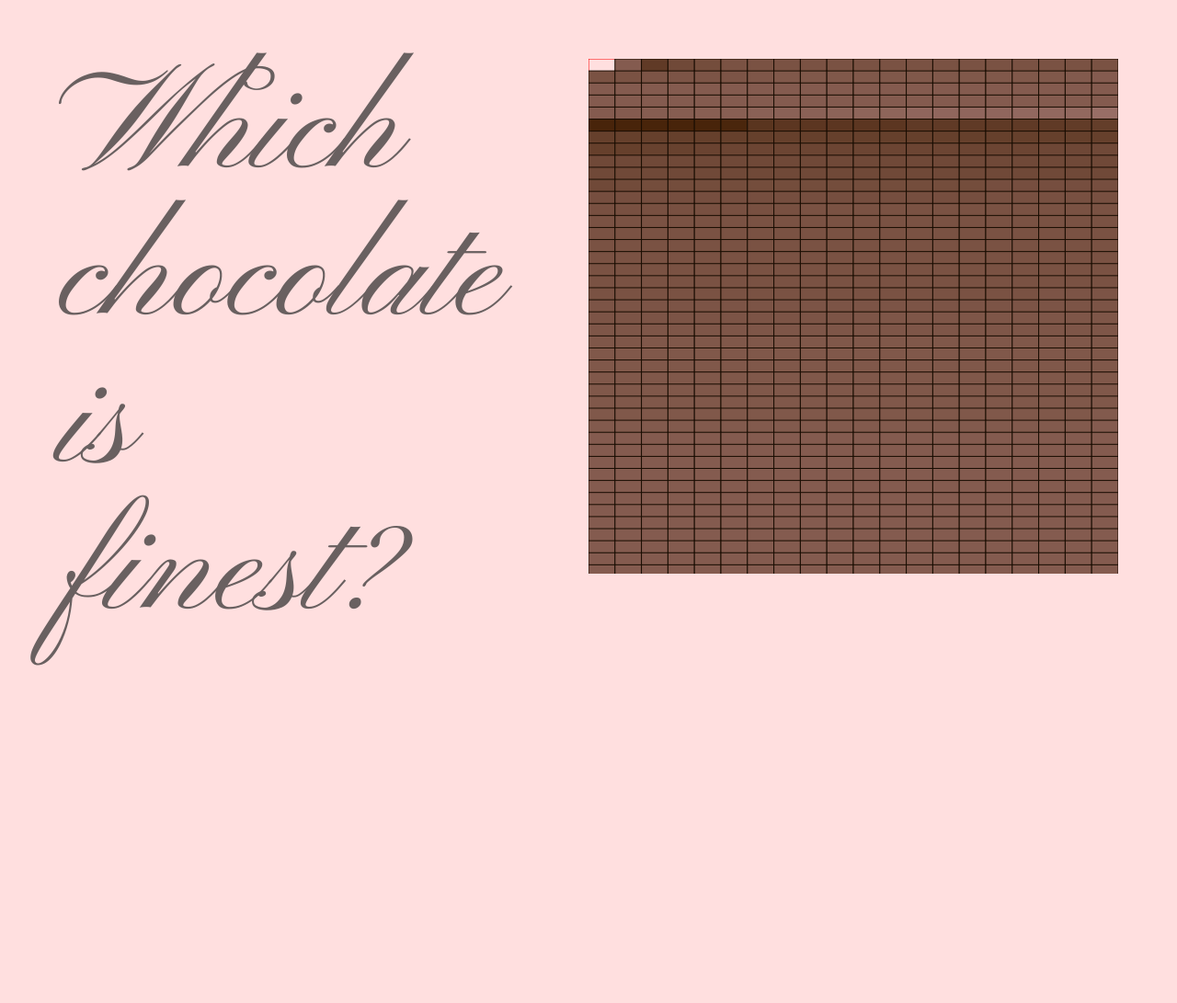
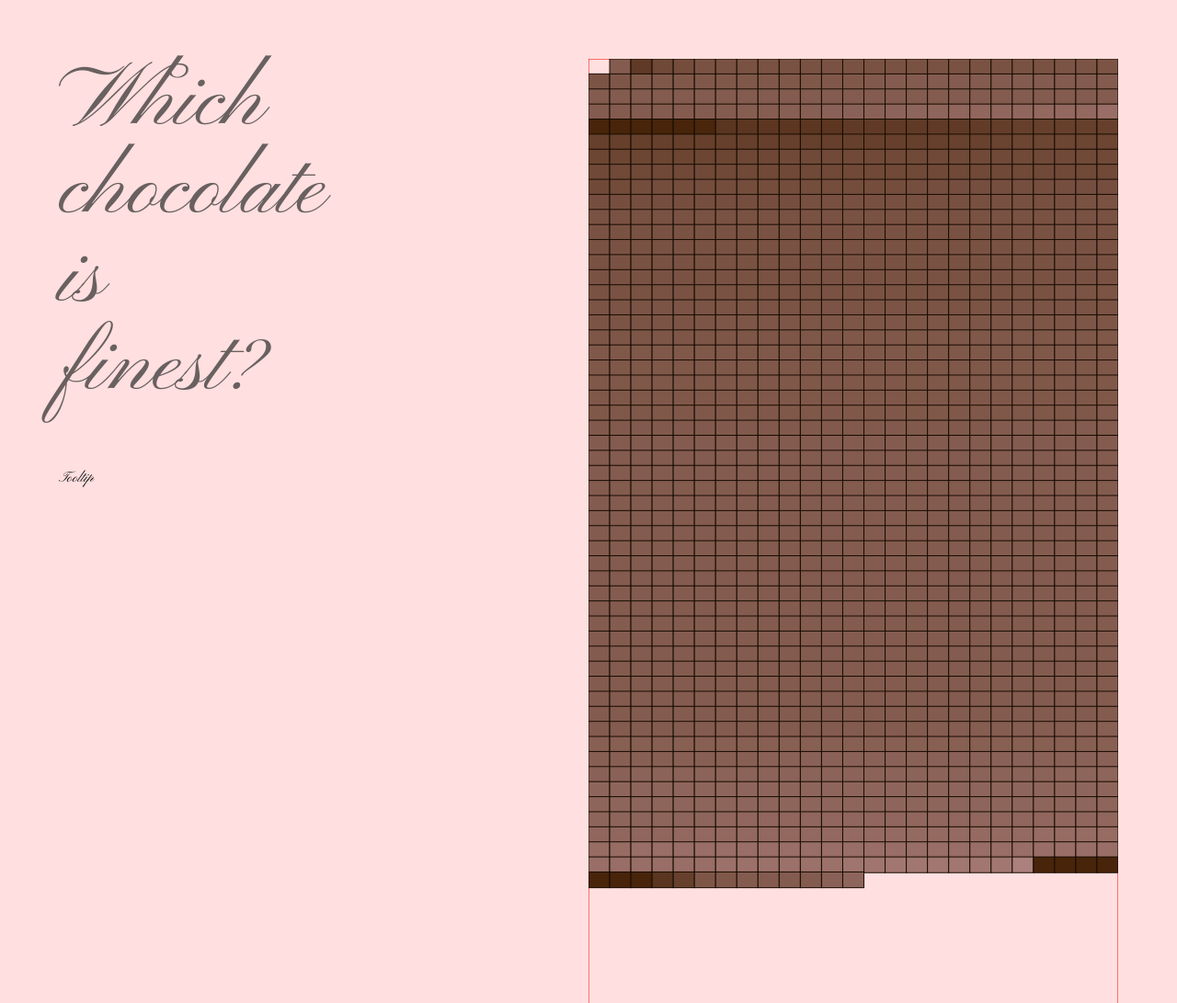
Before and after one commit to NohaKareem/Chocolate-ratings, a plain HTML site: page index.html in a window 1280 px wide. Shown: the top 1091 px of the page at 92% size. Drawn offline with nearby package versions, Linux system fonts and the light colour scheme.

Commit message:
Code cleanup

```diff
--- a/css/main.scss
+++ b/css/main.scss
@@ -14,7 +14,7 @@ body {
     margin: 5%;
 
     h1 {
-        font-size: 10rem;
+        font-size: 6rem;
         max-width: 20%;
         color: #696060;
     }
@@ -27,7 +27,7 @@ body {
     position: absolute;
     z-index: 3;
     height: 40%;
-    width: 43%;
+    width: 35%;//43~
     // background-color: red;
 }
 
--- a/js/main.js
+++ b/js/main.js
@@ -1,24 +1,23 @@
 const VIS_HT = window.innerHeight * .7, VIS_WID = window.innerWidth * .45; //~
-const MAX_BOXES_PER_ROW = 20, MARGIN = 2.5;
-let currRow = 1, box_ht; //~
+const MAX_BOXES_PER_ROW = 25, MARGIN = 2.5;
+let currRow = 1, box_ht;
 
 var dataset = d3.csv('flavors_of_cacao.csv').get((dataset) => {
 	console.log(dataset.length)
 
-	box_ht = VIS_HT / (dataset.length / MAX_BOXES_PER_ROW);
+	box_ht = VIS_HT / (dataset.length / MAX_BOXES_PER_ROW); //~
 
 	// data cleaning
 	let removePercent = str => { return parseFloat(str.slice(0, -1)); }
-	     console.log(dataset[0]['Company (Maker-if known)']);
 	let uniqueCocoaValues = [... new Set(dataset.map(choc => removePercent(choc['Cocoa Percent'])))];
 
 	// helper method to sort by cocoa
 	let sortChocByCocoa = (c1, c2) => { return removePercent(c2['Cocoa Percent']) - removePercent(c1['Cocoa Percent']) }
 
-	var cocoaColorScale = d3.scaleLinear().domain([Math.min(...uniqueCocoaValues), Math.max(...uniqueCocoaValues)])//~
-			.range(["#bc8f8f", "#48240a"]);
+	var cocoaColorScale = d3.scaleLinear().domain([Math.min(...uniqueCocoaValues), Math.max(...uniqueCocoaValues)])
+		.range(["#bc8f8f", "#48240a"]);
 
-	// let sortChocByCocoa = (a,b) => { return parseFloat(b.Rating) - parseFloat(a.Rating) }
+	// sort by rating
 	dataset.sort((a,b) => { return b.Rating - a.Rating });
 
 	// 5 stars
@@ -68,14 +67,14 @@ var dataset = d3.csv('flavors_of_cacao.csv').get((dataset) => {
 	// container
 	var svg = d3.select('#vis')
 		.append('svg')
-		.attr('height', VIS_HT)
+		.attr('height', VIS_HT * 2)
 		.attr('width', VIS_WID)
 
 	//~ border http://bl.ocks.org/AndrewStaroscik/5222370
 	var borderPath = svg.append("rect")
 		.attr("x", 0)
 		.attr("y", 0)
-		.attr("height", VIS_HT)
+		.attr("height", VIS_HT * 2)
 		.attr("width", VIS_WID)
 		.style("stroke", 'red')
 		.style("fill", "none")
```
Also changed, not shown: css/main.css.
